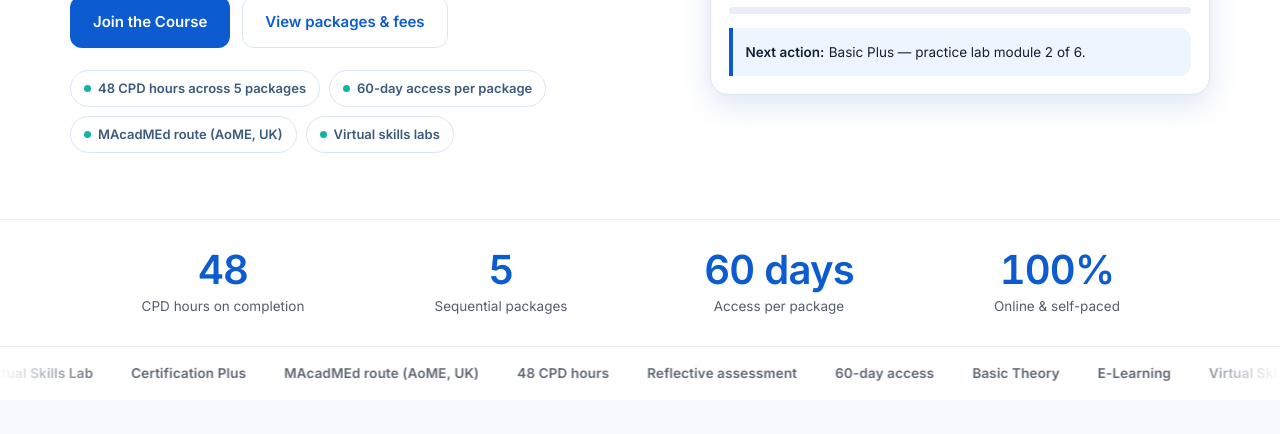
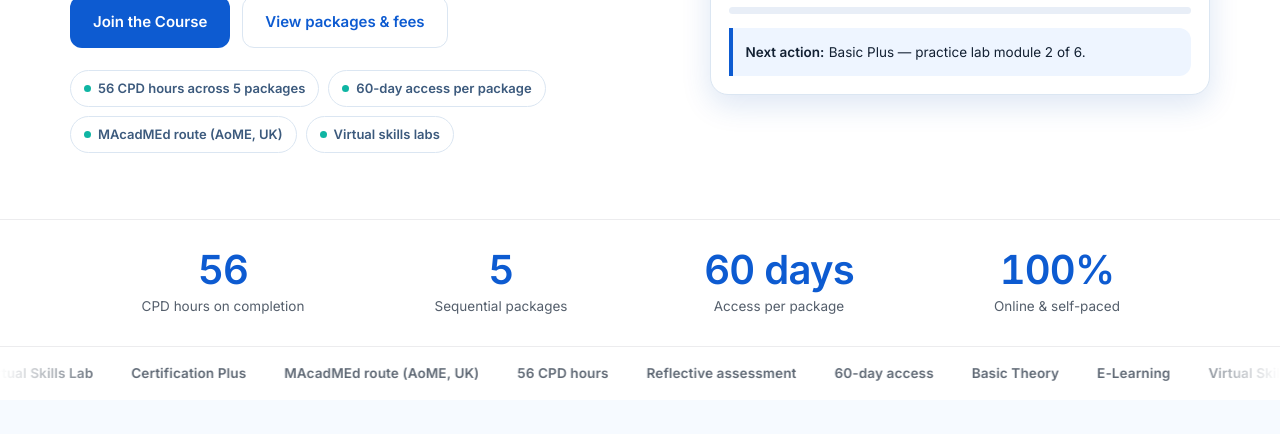
Before and after one commit to thunacare-alt/medisoftskills-web-frontend, a React (Vite) app: page /#/ in a window 1280 px wide. Shown: the part 425-859 px from the top of the page. Built offline with nearby package versions, Linux system fonts and the light colour scheme.

Commit message:
perf: drop framer-motion (38 KB gzip) for CSS + IntersectionObserver motion; correct total to 56 CPD hours

```diff
--- a/package.json
+++ b/package.json
@@ -9,7 +9,6 @@
     "preview": "vite preview --host 0.0.0.0 --port 8137"
   },
   "dependencies": {
-    "framer-motion": "^11.11.9",
     "react": "^18.3.1",
     "react-dom": "^18.3.1",
     "react-router-dom": "^6.27.0"
--- a/src/App.jsx
+++ b/src/App.jsx
@@ -1,6 +1,5 @@
 import { Routes, Route, useLocation } from 'react-router-dom'
 import { lazy, Suspense, useEffect } from 'react'
-import { AnimatePresence, motion } from 'framer-motion'
 import Layout from './components/Layout.jsx'
 import { FloatEnquiry } from './components/Motion.jsx'
 
@@ -60,15 +59,8 @@ export default function App() {
     <Layout>
       <ScrollTop />
       <FloatEnquiry />
-      <AnimatePresence mode="wait">
-        <motion.main
-          key={location.pathname}
-          initial={{ opacity: 0, y: 10 }}
-          animate={{ opacity: 1, y: 0 }}
-          exit={{ opacity: 0 }}
-          transition={{ duration: 0.25, ease: 'easeOut' }}
-        >
-          <Suspense fallback={<RouteFallback />}>
+      <main key={location.pathname} className="route-fade">
+        <Suspense fallback={<RouteFallback />}>
           <Routes location={location}>
             <Route path="/" element={<Home />} />
             <Route path="/packages" element={<Packages />} />
@@ -80,9 +72,8 @@ export default function App() {
             <Route path="/institutions" element={<Institutions />} />
             <Route path="*" element={<NotFound />} />
           </Routes>
-          </Suspense>
-        </motion.main>
-      </AnimatePresence>
+        </Suspense>
+      </main>
     </Layout>
   )
 }
--- a/src/components/Motion.jsx
+++ b/src/components/Motion.jsx
@@ -1,11 +1,11 @@
 import { useEffect, useRef, useState } from 'react'
-import { motion, useInView, useReducedMotion } from 'framer-motion'
+import { prefersReducedMotion, Reveal, useInViewOnce } from './UI.jsx'
 import { contact } from '../data/site.js'
 
 /* Infinite horizontal marquee. CSS-driven (compositor only, no JS per frame).
    Pauses on hover, renders as a static wrapped list when reduced motion is requested. */
 export function Marquee({ items = [], duration = 30, className = '' }) {
-  const reduce = useReducedMotion()
+  const reduce = prefersReducedMotion()
   if (!items.length) return null
   const row = [...items, ...items]
   return (
@@ -21,9 +21,8 @@ export function Marquee({ items = [], duration = 30, className = '' }) {
 
 /* Count-up number. Animates once when it scrolls into view; instant for reduced motion. */
 export function Stat({ value = 0, suffix = '', prefix = '', label, decimals = 0 }) {
-  const ref = useRef(null)
-  const inView = useInView(ref, { once: true, amount: 0.5 })
-  const reduce = useReducedMotion()
+  const [ref, inView] = useInViewOnce(0.5)
+  const reduce = prefersReducedMotion()
   const [n, setN] = useState(reduce ? value : 0)
 
   useEffect(() => {
@@ -56,15 +55,9 @@ export function StatBand({ stats = [] }) {
     <section className="statband">
       <div className="container statband-inner">
         {stats.map((s, i) => (
-          <motion.div
-            key={s.label || i}
-            initial={{ opacity: 0, y: 14 }}
-            whileInView={{ opacity: 1, y: 0 }}
-            viewport={{ once: true, amount: 0.4 }}
-            transition={{ duration: 0.45, delay: i * 0.08, ease: 'easeOut' }}
-          >
+          <Reveal key={s.label || i} delay={i * 0.08} y={14}>
             <Stat {...s} />
-          </motion.div>
+          </Reveal>
         ))}
       </div>
     </section>
@@ -76,7 +69,7 @@ export function StatBand({ stats = [] }) {
    Nothing is requested until the element actually mounts, and it is skipped entirely
    for visitors who ask for reduced motion. */
 export function MotionStage({ src = 'media/hero', poster = 'media/hero-poster.jpg', ratio = '16 / 10', className = '' }) {
-  const reduce = useReducedMotion()
+  const reduce = prefersReducedMotion()
   if (reduce) return null
   const base = import.meta.env.BASE_URL || '/'
   return (
@@ -94,7 +87,7 @@ export function FloatEnquiry() {
   if (!contact || !contact.whatsapp) return null
   const text = encodeURIComponent(contact.whatsappMessage || 'Hi, I would like details about the Medisoftskills certificate course.')
   return (
-    <motion.a
+    <a
       className="float-cta"
       href={'https://wa.me/' + contact.whatsapp + '?text=' + text}
       target="_blank"
@@ -108,6 +101,6 @@ export function FloatEnquiry() {
         <path d="M12.04 2C6.58 2 2.13 6.45 2.13 11.91c0 1.75.46 3.45 1.32 4.95L2 22l5.25-1.38a9.9 9.9 0 0 0 4.79 1.22c5.46 0 9.91-4.45 9.91-9.91S17.5 2 12.04 2zm5.8 14.13c-.24.68-1.42 1.31-1.96 1.36-.54.05-1.03.24-3.5-.72-2.98-1.17-4.85-4.25-5-4.45-.15-.2-1.19-1.58-1.19-3.01 0-1.43.75-2.13 1.02-2.42.27-.29.58-.37.78-.37.2 0 .39 0 .56.01.18.01.42-.07.66.5.24.58.83 1.99.9 2.13.07.15.12.32.02.51-.1.2-.2.32-.39.54-.2.22-.31.32-.44.54-.13.22-.28.46-.06.83.22.37.68 1.11 1.44 1.79.99.88 1.82 1.15 2.08 1.28.26.13.41.11.56-.07.15-.17.66-.77.84-1.03.18-.26.36-.22.6-.13.24.09 1.53.72 1.79.85.26.13.44.2.5.31.06.12.06.68-.18 1.36z" />
       </svg>
       <span>Enquire</span>
-    </motion.a>
+    </a>
   )
 }
--- a/src/components/UI.jsx
+++ b/src/components/UI.jsx
@@ -1,14 +1,38 @@
-import { motion } from 'framer-motion'
+import { useEffect, useRef, useState } from 'react'
 
+export function prefersReducedMotion() {
+  return typeof window !== 'undefined' && window.matchMedia
+    ? window.matchMedia('(prefers-reduced-motion: reduce)').matches
+    : false
+}
+
+/* Fires once, then disconnects. No animation library, no listener left behind,
+   and nothing runs at all for visitors who ask for reduced motion. */
+export function useInViewOnce(amount = 0.15) {
+  const ref = useRef(null)
+  const [seen, setSeen] = useState(false)
+  useEffect(() => {
+    const el = ref.current
+    if (!el || seen) return
+    if (prefersReducedMotion() || typeof IntersectionObserver === 'undefined') { setSeen(true); return }
+    const io = new IntersectionObserver((entries) => {
+      for (const e of entries) if (e.isIntersecting) { setSeen(true); io.disconnect() }
+    }, { threshold: amount, rootMargin: '0px 0px -8% 0px' })
+    io.observe(el)
+    return () => io.disconnect()
+  }, [amount, seen])
+  return [ref, seen]
+}
+
+/* Scroll reveal. Same props as before: delay, y, className. */
 export function Reveal({ children, delay = 0, y = 18, className = '' }) {
+  const [ref, seen] = useInViewOnce(0.15)
   return (
-    <motion.div
-      className={className}
-      initial={{ opacity: 0, y }}
-      whileInView={{ opacity: 1, y: 0 }}
-      viewport={{ once: true, amount: 0.15 }}
-      transition={{ duration: 0.45, delay, ease: 'easeOut' }}
-    >{children}</motion.div>
+    <div
+      ref={ref}
+      className={'reveal' + (seen ? ' in' : '') + (className ? ' ' + className : '')}
+      style={{ '--reveal-y': y + 'px', '--reveal-delay': delay + 's' }}
+    >{children}</div>
   )
 }
 
--- a/src/motion.css
+++ b/src/motion.css
@@ -128,3 +128,41 @@
   .float-cta span { display: none; }
   .float-cta { padding: 14px; }
 }
+
+/* ---------------------------------------------------------------
+   Reveal / route / step animation â€” CSS only, no animation library.
+   Everything below is compositor-friendly opacity + transform.
+   --------------------------------------------------------------- */
+.reveal {
+  opacity: 0;
+  transform: translate3d(0, var(--reveal-y, 18px), 0);
+  transition: opacity .45s ease-out, transform .45s ease-out;
+  transition-delay: var(--reveal-delay, 0s);
+}
+
+.reveal.in {
+  opacity: 1;
+  transform: none;
+}
+
+@keyframes fade-up {
+  from { opacity: 0; transform: translate3d(0, 10px, 0); }
+  to   { opacity: 1; transform: none; }
+}
+
+@keyframes route-in {
+  from { opacity: 0; transform: translate3d(0, 8px, 0); }
+  to   { opacity: 1; transform: none; }
+}
+
+/* Keyed stage panels (checkout, KYC, join) remount, so the animation replays. */
+.anim-in { animation: fade-up .35s ease-out both; }
+
+/* Route change: the router remounts <main> on every navigation. */
+.route-fade { animation: route-in .25s ease-out both; }
+
+@media (prefers-reduced-motion: reduce) {
+  .reveal { opacity: 1; transform: none; transition: none; }
+  .anim-in,
+  .route-fade { animation: none; }
+}
--- a/src/pages/Dashboard.jsx
+++ b/src/pages/Dashboard.jsx
@@ -1,5 +1,4 @@
 import { Link } from 'react-router-dom'
-import { motion } from 'framer-motion'
 import { Card, Badge, Reveal, SectionHead } from '../components/UI.jsx'
 import { packages } from '../data/site.js'
 
--- a/src/pages/Home.jsx
+++ b/src/pages/Home.jsx
@@ -1,5 +1,4 @@
 import { Link } from 'react-router-dom'
-import { motion } from 'framer-motion'
 import { Reveal, Chip, Badge, SectionHead, Card } from '../components/UI.jsx'
 import { Marquee, StatBand } from '../components/Motion.jsx'
 import { packages, journeyStages, pathways, rules, brand } from '../data/site.js'
@@ -22,7 +21,7 @@ export default function Home() {
                 <Link to="/packages" className="btn ghost">View packages &amp; fees</Link>
               </div>
               <div className="trust">
-                <Chip>48 CPD hours across 5 packages</Chip>
+                <Chip>56 CPD hours across 5 packages</Chip>
                 <Chip>60-day access per package</Chip>
                 <Chip>MAcadMEd route (AoME, UK)</Chip>
                 <Chip>Virtual skills labs</Chip>
@@ -37,7 +36,7 @@ export default function Home() {
 
       <StatBand
         stats={[
-          { value: 48, label: 'CPD hours on completion' },
+          { value: 56, label: 'CPD hours on completion' },
           { value: 5, label: 'Sequential packages' },
           { value: 60, suffix: ' days', label: 'Access per package' },
           { value: 100, suffix: '%', label: 'Online & self-paced' }
@@ -47,7 +46,7 @@ export default function Home() {
       <Marquee
         items={[
           'Basic Theory', 'E-Learning', 'Virtual Skills Lab', 'Certification Plus',
-          'MAcadMEd route (AoME, UK)', '48 CPD hours', 'Reflective assessment', '60-day access'
+          'MAcadMEd route (AoME, UK)', '56 CPD hours', 'Reflective assessment', '60-day access'
         ]}
       />
 
@@ -159,8 +158,7 @@ export default function Home() {
 
 function DashboardPreview() {
   return (
-    <motion.div className="card" style={{ padding: 18, boxShadow: 'var(--sh-2)' }}
-      initial={{ opacity: 0, scale: .97 }} animate={{ opacity: 1, scale: 1 }} transition={{ duration: .5 }}>
+    <div className="card" style={{ padding: 18, boxShadow: 'var(--sh-2)' }}>
       <div style={{ display: 'flex', justifyContent: 'space-between', alignItems: 'center', marginBottom: 14 }}>
         <b style={{ fontFamily: '"Plus Jakarta Sans",sans-serif' }}>My courses</b>
         <Badge tone="b2">Access: 60 days</Badge>
@@ -180,6 +178,6 @@ function DashboardPreview() {
       <div className="note info" style={{ marginTop: 6, padding: '11px 13px' }}>
         <b className="sm">Next action:</b> <span className="sm">Basic Plus — practice lab module 2 of 6.</span>
       </div>
-    </motion.div>
+    </div>
   )
 }
--- a/src/pages/Packages.jsx
+++ b/src/pages/Packages.jsx
@@ -6,7 +6,7 @@ export default function Packages() {
   return (
     <>
       <PageHero eyebrow="Packages & fees" title="Choose your package — buy any time, complete in sequence."
-        lead="Five packages, 48 CPD hours in total. Each package is open for 60 days from activation, and the next one unlocks when the previous is completed.">
+        lead="Five packages, 56 CPD hours in total. Each package is open for 60 days from activation, and the next one unlocks when the previous is completed.">
         <div style={{ display: 'flex', gap: 12, marginTop: 16, flexWrap: 'wrap' }}>
           <Link to="/join" className="btn">Join the Course</Link>
           <Link to="/journey" className="btn ghost">See the learner journey</Link>
--- a/vite.config.js
+++ b/vite.config.js
@@ -19,11 +19,10 @@ export default defineConfig({
     assetsInlineLimit: 2048,
     rollupOptions: {
       output: {
-        // Keep the entry tiny: React, router and the motion engine each cache separately,
-        // so a copy tweak never invalidates the framework bundles.
+        // Keep the entry tiny: React and the router cache separately, so a copy
+        // tweak never invalidates the framework bundles.
         manualChunks(id) {
           if (!id.includes('node_modules')) return
-          if (id.includes('framer-motion') || id.includes('motion-dom') || id.includes('motion-utils')) return 'motion'
           if (id.includes('react-router') || id.includes('@remix-run')) return 'router'
           if (id.includes('react-dom') || id.includes('/react/') || id.includes('scheduler')) return 'react'
           return 'vendor'
```
Also changed, not shown: src/pages/Checkout.jsx (+6 -7 lines), src/pages/Join.jsx (+8 -9 lines), src/pages/KYC.jsx (+6 -7 lines).
